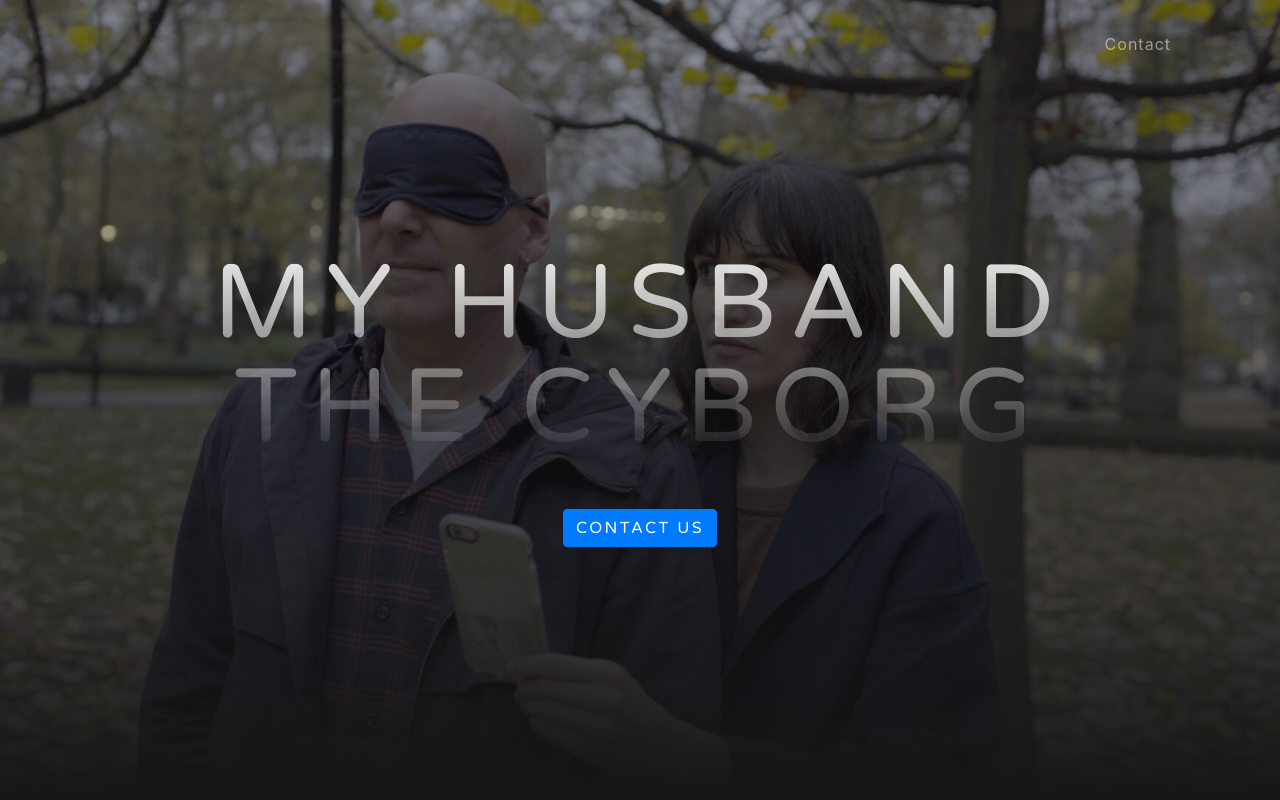
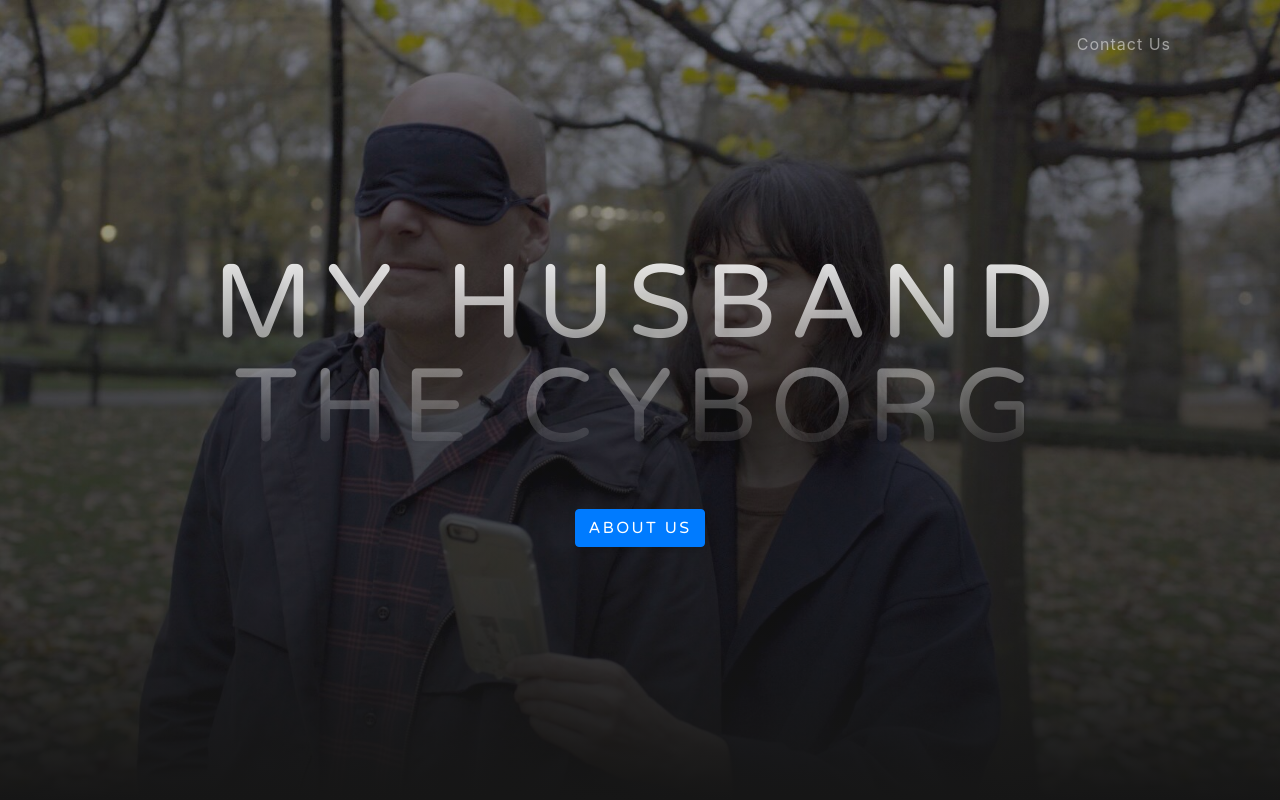
Before and after one commit to cmimprota/website_myhusbandthecyborg, a website with bundled scripts: page index.html in a window 1280 px wide. Shown: the top 800 px of the page. Built offline with nearby package versions, Linux system fonts and the light colour scheme.

Commit message:
about us rather than contact us

```diff
--- a/index.html
+++ b/index.html
@@ -36,7 +36,7 @@
       <div class="collapse navbar-collapse" id="navbarResponsive">
         <ul class="navbar-nav ml-auto">
           <li class="nav-item">
-            <a class="nav-link js-scroll-trigger" href="#signup">Contact</a>
+            <a class="nav-link js-scroll-trigger" href="#signup">Contact Us</a>
           </li>
         </ul>
       </div>
@@ -49,7 +49,7 @@
       <div class="mx-auto text-center">
         <h1 class="mx-auto my-0 text-uppercase">My Husband The Cyborg</h1>
         <h2 class="text-white-50 mx-auto mt-2 mb-5"></h2>
-        <a href="#signup" class="btn btn-primary js-scroll-trigger">Contact Us</a>
+        <a href="#signup" class="btn btn-primary js-scroll-trigger">About Us</a>
       </div>
     </div>
   </header>
```
